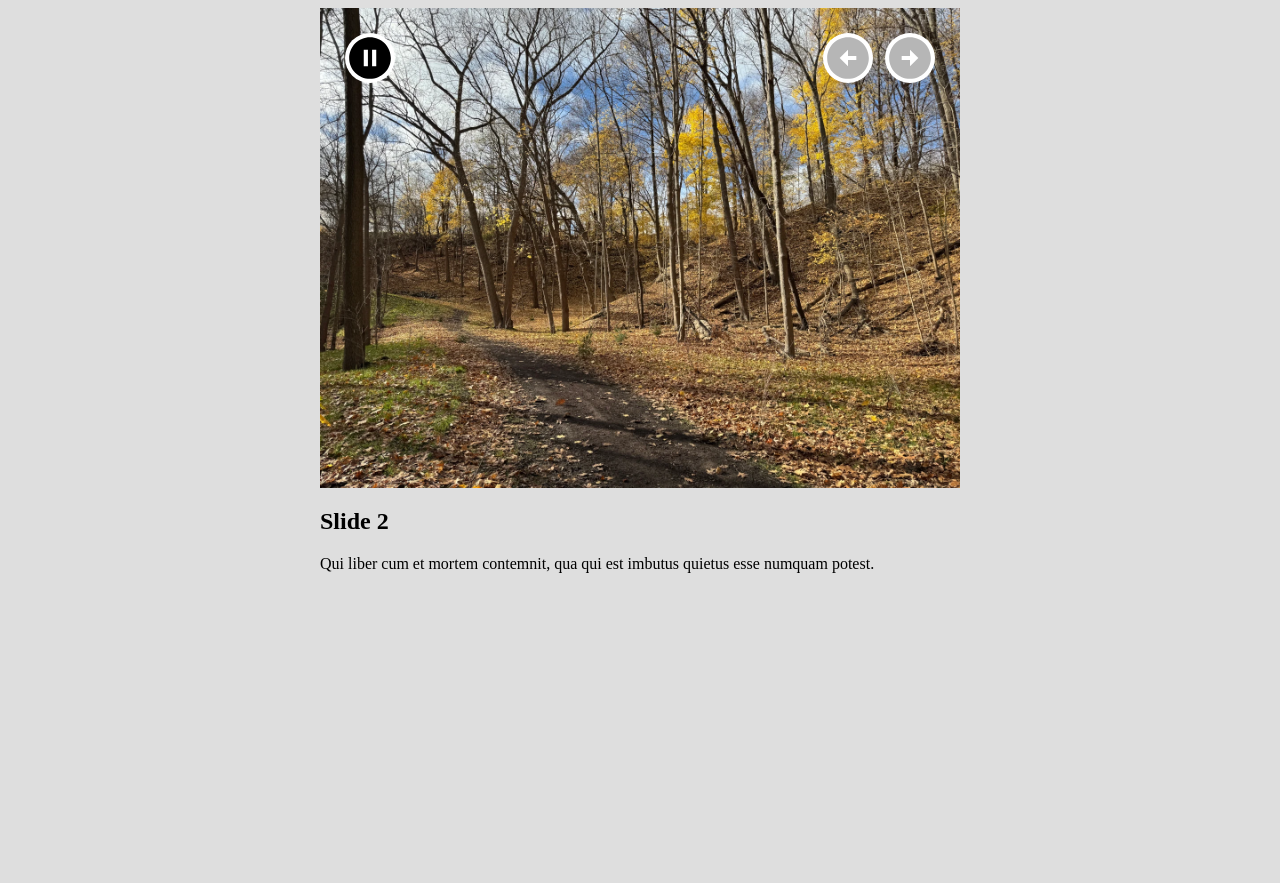
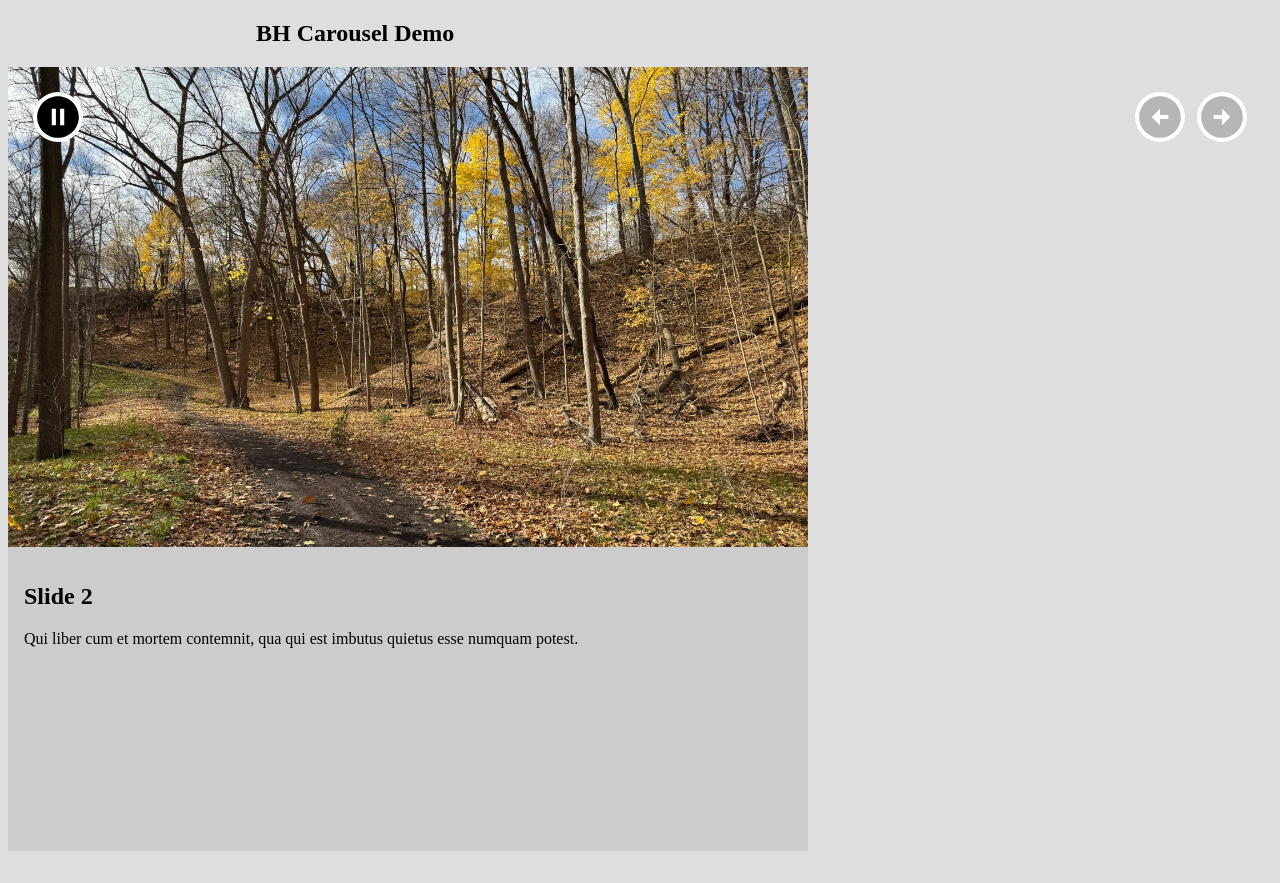
Before and after one commit to ctorgalson/bh-carousel, a website: page demo/index.html in a window 1280 px wide. Before the commit the page ends 800 px from the top, so only its background shows below. Drawn offline with Linux system fonts and the light colour scheme.

Commit message:
feat: updates styles, js file in demo

```diff
--- a/demo/css/styles.css
+++ b/demo/css/styles.css
@@ -8,6 +8,7 @@
 
 body {
   background: #dedede;
+  margin: 0.5rem;
 }
 
 [aria-roledescription="carousel"] {
@@ -68,48 +69,46 @@ button:where(
   outline: 3px solid var(--bhc-focus-outline-color);
 }
 
-[aria-live="off"]:has([aria-roledescription="slide"]) {
-  position: relative;
+.bhc__item {
+  background: #ccc;
+  display: grid;
+  grid-template-rows: 2fr 1fr;
+  height: calc(100vh - 1rem);
+  opacity: 1;
+  position: absolute;
+  top: 0;
+  z-index: 2;
 }
 
-[aria-roledescription="slide"] {
-  position: absolute;
-  top: 0;
+.bhc__item[aria-hidden="true"] {
+  opacity: 0;
+  z-index: 1;
 }
 
-[aria-roledescription="slide"][aria-hidden="true"] {
-  max-height: 0;
-  opacity: 0;
-  transition: all 0.5s ease-out;
-  visibility: hidden;
-  z-index: 3;
-}
-
-[aria-roledescription="slide"][aria-hidden="false"] {
-  max-height: 900px;
-  opacity: 1;
-  transition: all 1s ease-in;
-  visibility: visible;
-  z-index: 0;
+.bhc__image {
+  height: 100%;
 }
 
 .bhc__image a {
   display: block;
+  height: 100%;
+  width: 100%;
 }
 
 .bhc__image img {
   display: block;
+  height: 100%;
   object-fit: cover;
-  max-width: 100%;
+  width: 100%;
+}
+
+.bhc__caption {
+  padding-block: 1rem;
+  padding-inline: 1rem;
+  height: 100%;
 }
 
 @media screen and (min-width: 640px) {
-  [aria-roledescription="carousel"] {
-    height: 480px;
-    margin-inline: auto;
-    width: 640px;
-  }
-
   [data-bhc-next] {
     left: unset;
     top: calc(var(--bhc-control-size) / 2);
@@ -122,3 +121,23 @@ button:where(
     right: calc(var(--bhc-control-size) * 1.75);
   }
 }
+
+@media screen and (min-width: 768px) {
+  h1 {
+    margin-inline: auto;
+    width: 768px;
+  }
+
+  .bhc__item {
+    grid-template-rows: 480px auto;
+  }
+
+  .bhc__caption {
+    overflow-y: scroll;
+  }
+
+  .bhc__caption > * {
+    margin-inline: auto;
+    width: 768px;
+  }
+}
--- a/demo/index.html
+++ b/demo/index.html
@@ -9,6 +9,8 @@
 
   <body>
     <main>
+      <section>
+        <h1>BH Carousel Demo</h1>
         <div
           aria-label="Test carousel"
           aria-roledescription="carousel"
@@ -211,6 +213,7 @@
             </div>
           </div>
         </div>
+      </section>
     </main>
 
     <script src="./js/bh-carousel.js"></script>
```
Also changed, not shown: demo/js/bh-carousel.js (+30 -0 lines). Lines whose indentation alone changed are shown as unchanged.
